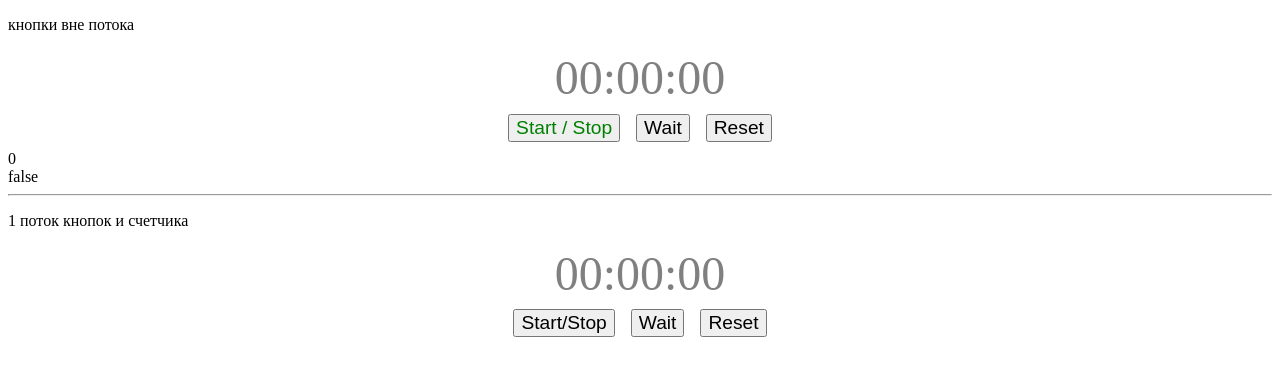
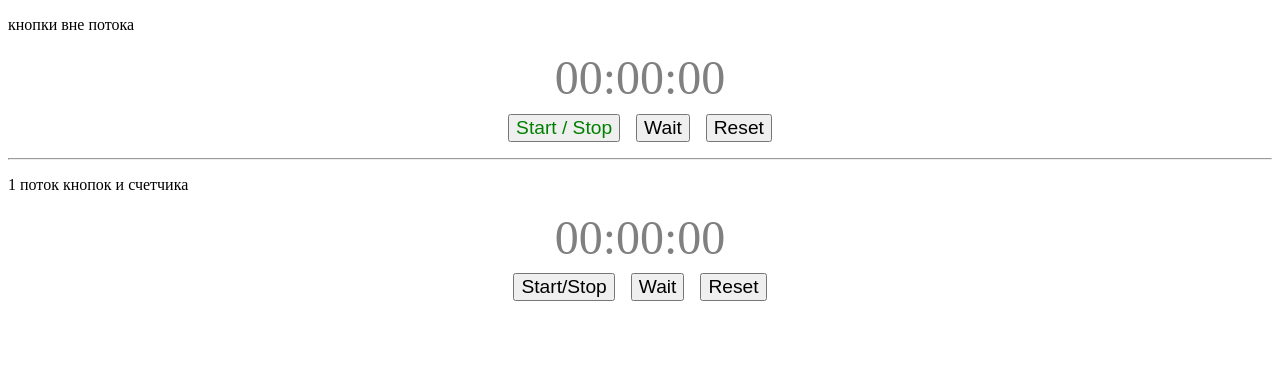
Before and after one commit to AleksandrBracyuk/TestTaskAngularTimer.V2, an Angular app in the folder app/: page / in a window 1280 px wide. Shown: the top 376 px of the page. Built offline with nearby package versions, Linux system fonts and the light colour scheme.

Commit message:
убрал комменты

```diff
--- a/app/src/app/timer2-simple/timer2-simple.component.html
+++ b/app/src/app/timer2-simple/timer2-simple.component.html
@@ -8,6 +8,3 @@
   <button type="button" class="btn" [class.active]="isStarted||secondsAfterStart>0"
     (click)="reset()"><span>Reset</span></button>
 </div>
-<div>{{secondsAfterStart}}</div>
-<div>{{isStarted}}</div>
-<!-- <button (click)="testSpreadInObject()">test</button> -->
--- a/app/src/app/timer2-simple/timer2-simple.component.scss
+++ b/app/src/app/timer2-simple/timer2-simple.component.scss
@@ -3,7 +3,7 @@
   justify-content: center;
   font-size: 3rem;
   color: gray;
-  min-height: 3.5rem;
+  min-height: 3.5rem; /*чтобы кнопки не прыгали вверх*/
 }
 .control {
   display: flex;
```
